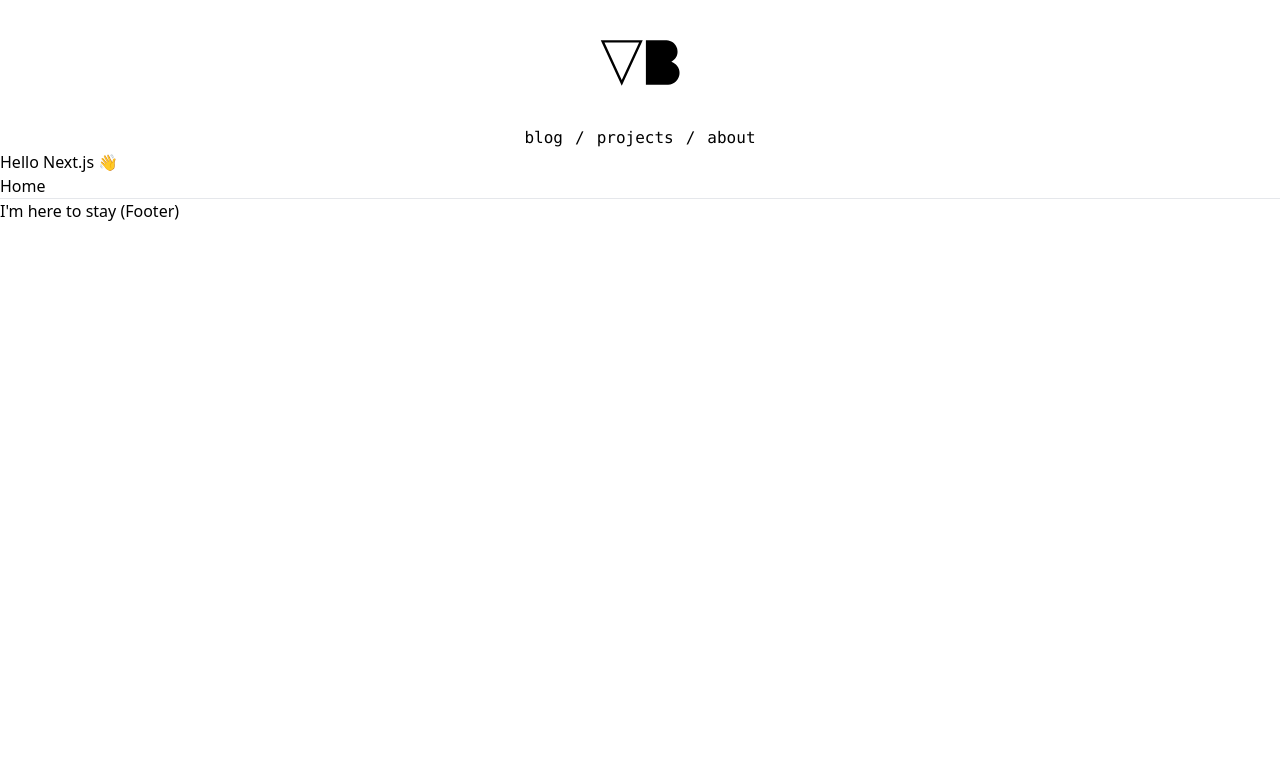
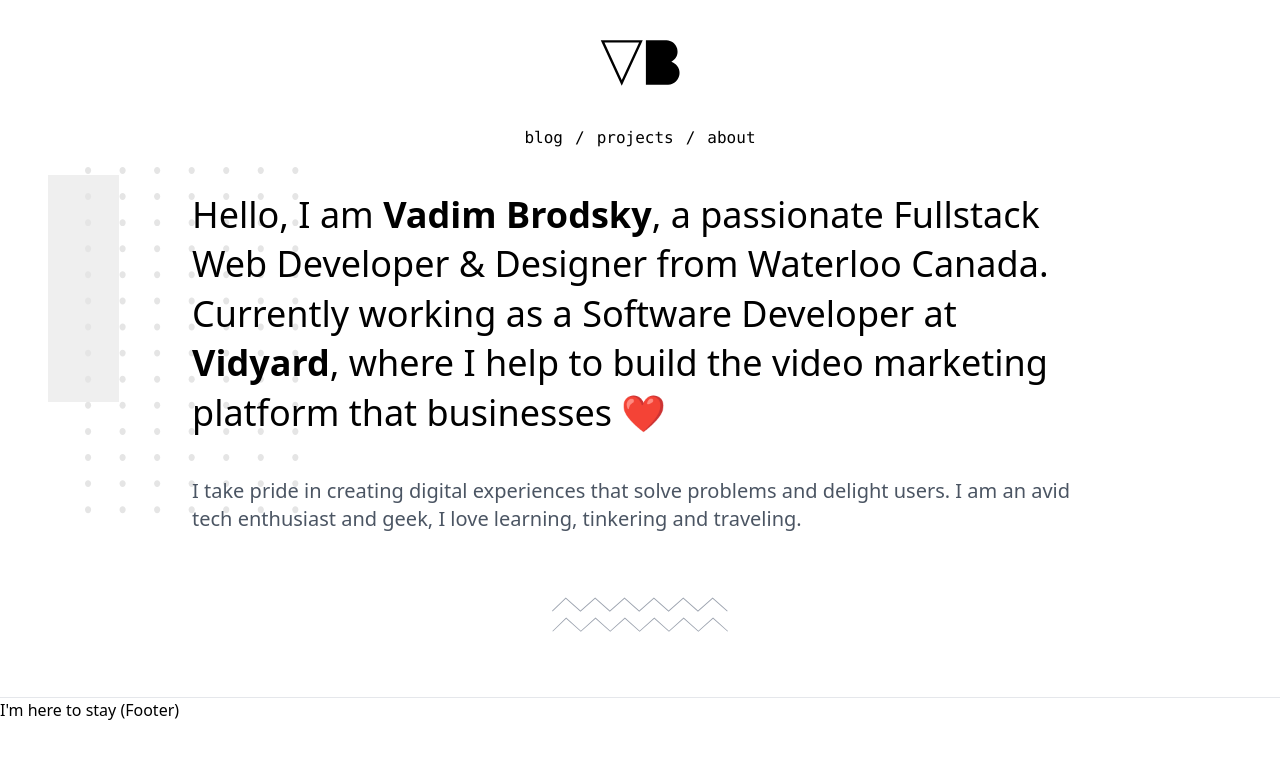
Before and after one commit to VadimBrodsky/vadimbrodsky.com, a Next.js app: page / in a window 1280 px wide. Shown: the top 758 px of the page. Built offline with nearby package versions, Linux system fonts and the light colour scheme.

Commit message:
Add Intro section

```diff
--- /dev/null
+++ b/components/HrWave.tsx
@@ -0,0 +1,24 @@
+interface Props {
+  className?: string;
+}
+
+const HrWave: React.FC<Props> = (props) => (
+  <div className={props.className}>
+    <svg viewBox="0 0 175 35" xmlns="http://www.w3.org/2000/svg">
+      <path
+        d="M87.1016 34.5939L72.494 21.5777L57.885 34.5939L43.2755 21.5777L28.6663 34.5939L14.0684 21.5867L0.8835 34.3711L0.384216 33.7123L14.0476 20.464L28.6663 33.4893L43.2755 20.473L57.885 33.4893L72.494 20.473L87.1016 33.4893L101.711 20.473L116.32 33.4893L130.93 20.473L145.54 33.4893L160.151 20.473L175 33.7007L174.525 34.3824L160.151 21.5777L145.54 34.5939L130.93 21.5777L116.32 34.5939L101.711 21.5777L87.1016 34.5939Z"
+        className="fill-current"
+      />
+      <path
+        d="M86.7174 14.6351L72.1098 1.61864L57.5011 14.6351L42.8916 1.61864L28.2821 14.6351L13.6841 1.6277L0.499284 14.4121L0 13.7533L13.6634 0.504944L28.2821 13.5302L42.8916 0.514004L57.5011 13.5302L72.1098 0.514004L86.7174 13.5302L101.326 0.514004L115.936 13.5302L130.546 0.514004L145.155 13.5302L159.767 0.514004L174.616 13.7417L174.141 14.4233L159.767 1.61864L145.155 14.6351L130.546 1.61864L115.936 14.6351L101.326 1.61864L86.7174 14.6351Z"
+        className="fill-current"
+      />
+    </svg>
+  </div>
+);
+
+HrWave.defaultProps = {
+  className: '',
+};
+
+export default HrWave;
--- /dev/null
+++ b/components/Intro.tsx
@@ -0,0 +1,14 @@
+interface Props {
+  children?: React.ReactNode;
+}
+
+const Intro: React.FC<Props> = (props): JSX.Element => (
+  <section
+    className="bg-no-repeat"
+    style={{ backgroundImage: 'url(/background-dots.svg), url(/background-rectangle.svg)', backgroundPosition: '8% 8%, 4% 8%' }}
+  >
+    <div className="container mx-auto max-w-4xl pt-10 pb-16">{props.children}</div>
+  </section>
+);
+
+export default Intro;
--- a/pages/index.tsx
+++ b/pages/index.tsx
@@ -1,6 +1,8 @@
-import Link from 'next/link';
+/* import Link from 'next/link'; */
 
 import Layout from '../components/Layout';
+import Intro from '../components/Intro';
+import HrWave from '../components/HrWave';
 
 interface Props {
   title: string;
@@ -9,12 +11,19 @@
 
 const IndexPage: React.FC<Props> = (props): JSX.Element => (
   <Layout title={`Home | ${props.title}`}>
-    <h1>Hello Next.js 👋</h1>
-    <p>
-      <Link href="/">
-        <a>Home</a>
-      </Link>
-    </p>
+    <Intro>
+      <h2 className="font-sans text-4xl font-light leading-snug mb-10">
+        Hello, I am <strong className="font-bold">Vadim Brodsky</strong>, a passionate Fullstack Web
+        Developer & Designer from Waterloo Canada. Currently working as a Software Developer at{' '}
+        <strong className="font-bold">Vidyard</strong>, where I help to build the video marketing
+        platform that businesses ❤️️
+      </h2>
+      <p className="text-xl text-gray-600 font-light">
+        I take pride in creating digital experiences that solve problems and delight users. I am an
+        avid tech enthusiast and geek, I love learning, tinkering and traveling.
+      </p>
+      <HrWave className="mx-auto w-44 text-gray-400 pt-16" />
+    </Intro>
   </Layout>
 );
 
```
